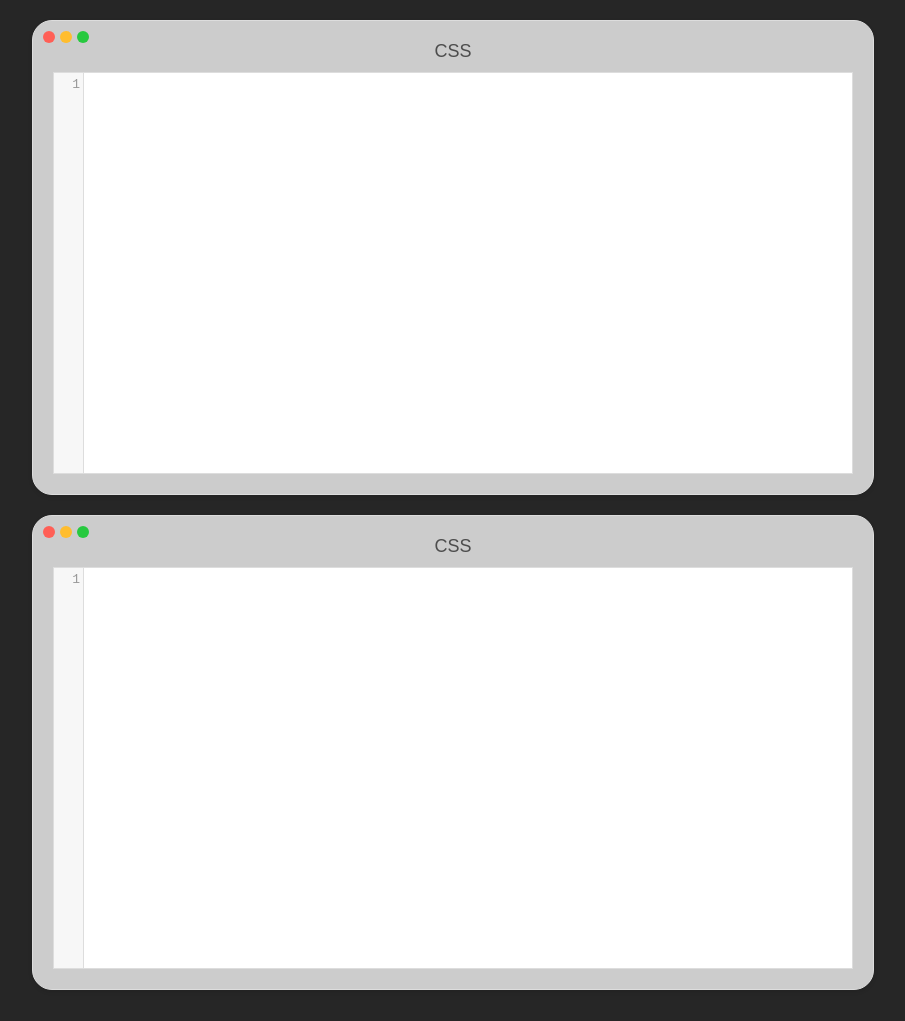
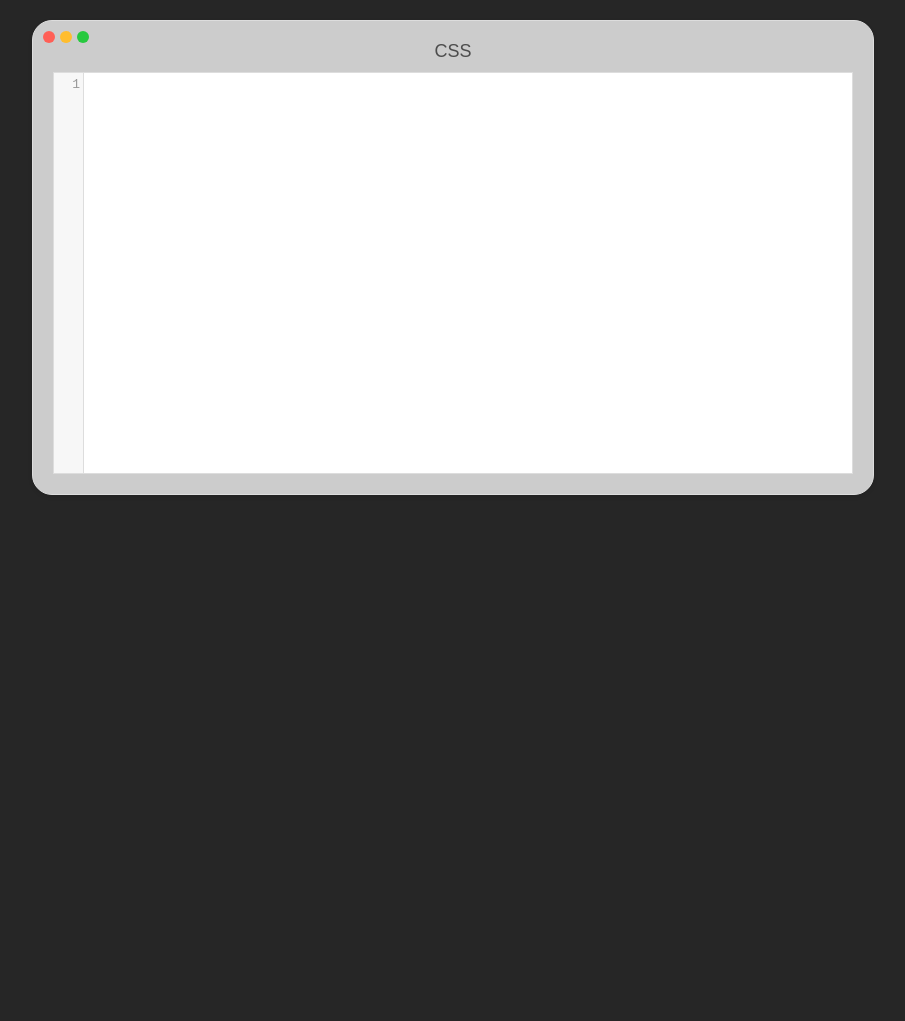
Before and after one commit to officialnitish5657/Video, a plain HTML site: page index.html in a window 1280 px wide. Shown: the whole page, without its empty margins (187-1092 px from the left). After the commit the page ends 800 px from the top, so only its background shows below. Drawn offline with nearby package versions, Linux system fonts and the light colour scheme.

Commit message:
Update index.html

```diff
--- a/index.html
+++ b/index.html
@@ -108,16 +108,6 @@
         <textarea id="code" name="code"></textarea>
     </div>
 
-    <div class="editor-container bottom-editor-container">
-        <div class="window-controls">
-            <div class="dot close"></div>
-            <div class="dot minimize"></div>
-            <div class="dot fullscreen"></div>
-        </div>
-        <div class="editor-title">CSS</div>
-        <textarea id="code2" name="code2"></textarea>
-    </div>
-
     <script src="https://cdnjs.cloudflare.com/ajax/libs/codemirror/5.65.5/codemirror.min.js"></script>
     <script src="https://cdnjs.cloudflare.com/ajax/libs/codemirror/5.65.5/mode/javascript/javascript.min.js"></script>
     <script>
```
